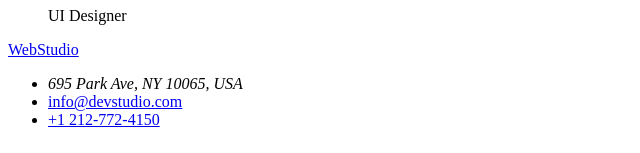
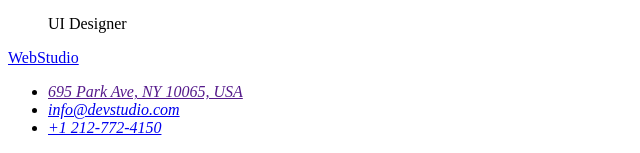
Before and after one commit to AndreeaSichitiu/goit-markup-hw-01, a plain HTML site: page index.html in a window 1280 px wide. Shown: the part 1439-1592 px from the top of the page, without its empty margins (0-640 px from the left). Drawn offline with Linux system fonts and the light colour scheme.

Commit message:
tema-pentru-acasa-refacuta#1

```diff
--- a/index.html
+++ b/index.html
@@ -8,8 +8,8 @@
   <body>
     <header>
       <nav>
+        <a href="WebStudio">Web Studio</a>
         <ul>
-          <li><a href="WebStudio">Web Studio</a></li>
           <li><a href="studio.html">Studio</a></li>
           <li><a href="portfolio.html">Portfolio</a></li>
           <li><a href="contacts.html">Contacts</a></li>
@@ -133,14 +133,14 @@
       </section>
     </main>
     <footer>
-      <p><a href="WebStudio">WebStudio</a></p>
-      <ul>
-        <li>
-          <address>695 Park Ave, NY 10065, USA</address>
-        </li>
-        <li><a href="mailto:info@devstudio.com">info@devstudio.com</a></li>
-        <li><a href="tel:+12127724150">+1 212-772-4150</a></li>
-      </ul>
+      <a href="WebStudio">WebStudio</a>
+      <address>
+        <ul>
+          <li><a href="">695 Park Ave, NY 10065, USA</a></li>
+          <li><a href="mailto:info@devstudio.com">info@devstudio.com</a></li>
+          <li><a href="tel:+12127724150">+1 212-772-4150</a></li>
+        </ul>
+      </address>
     </footer>
   </body>
 </html>
```
